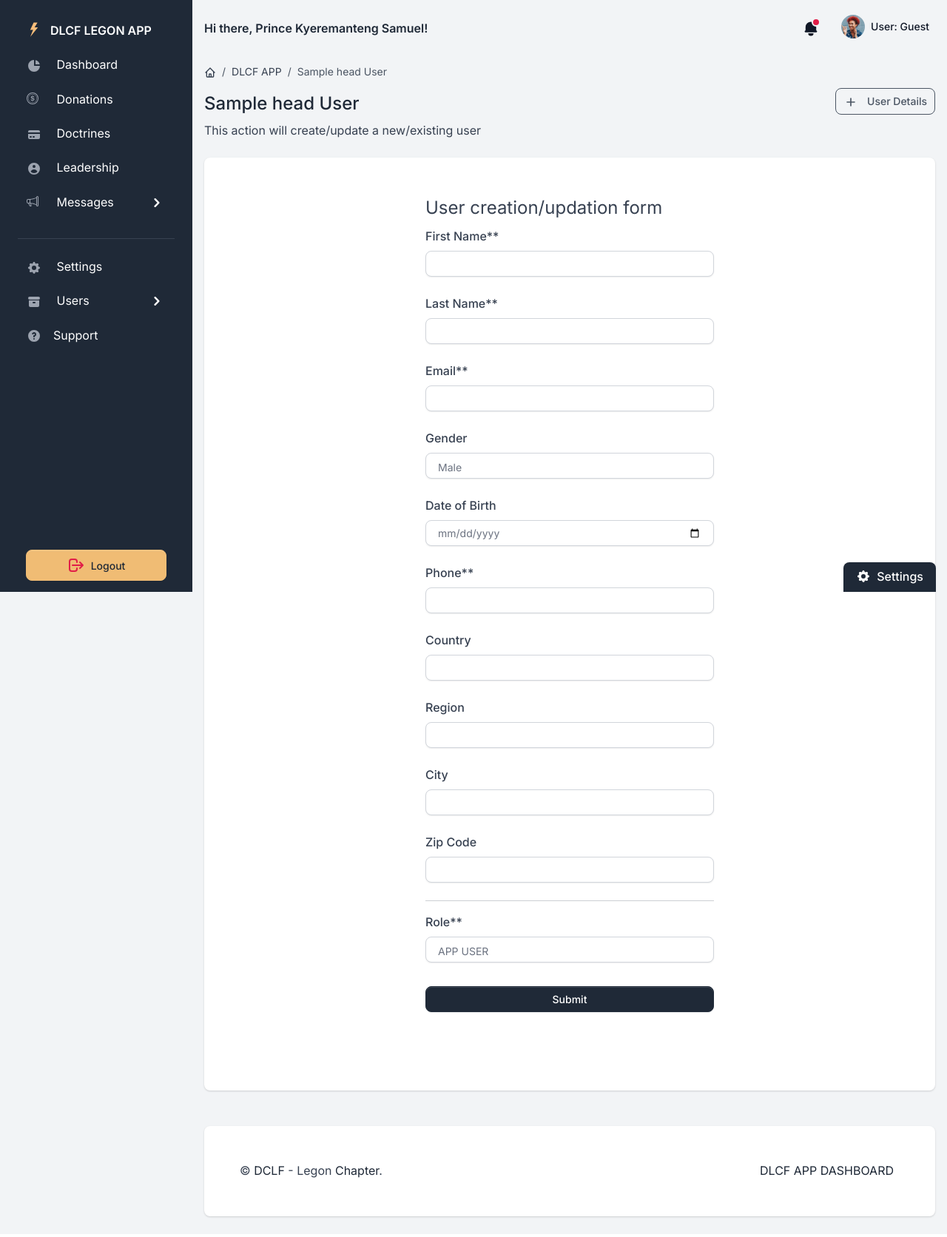
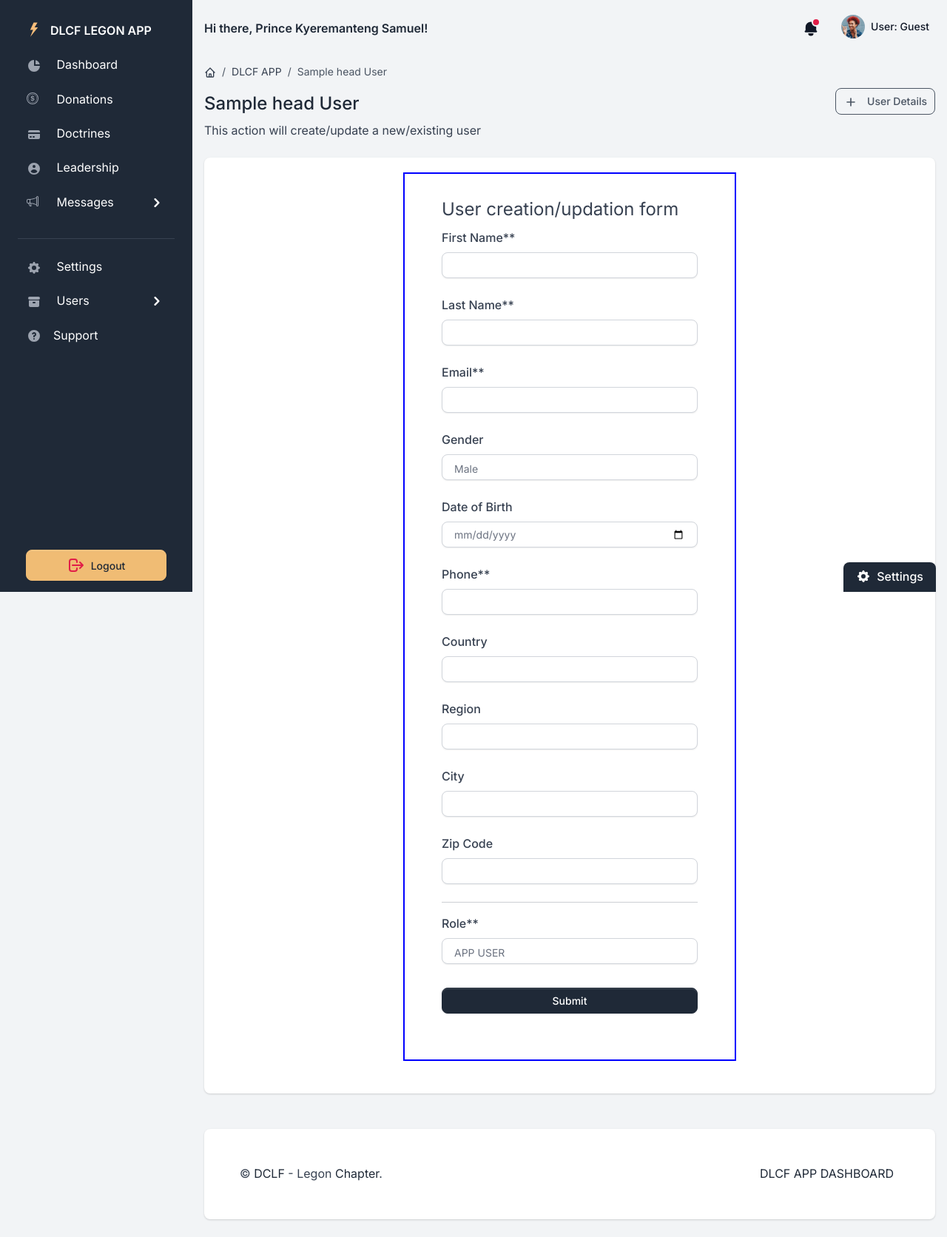
Before and after one commit to DCLF-LEGON/app_backend, a Django app: template core/dashboard/templates/dashboard/form-renderers/create_update_user.html in a window 1280 px wide. Shown: the whole page at 74% size. Run offline with Django 4.2, Linux system fonts and the light colour scheme; the template is opened without the code that fills it: most values are stand-ins (such as "Sample title", 1, 10 or a date in 2020); some libraries are stand-ins or nearby versions.

Commit message:
Update form_user.html

```diff
--- a/core/dashboard/templates/dashboard/forms/form_user.html
+++ b/core/dashboard/templates/dashboard/forms/form_user.html
@@ -1,4 +1,4 @@
-<form action="" style="border: 2px solname blue; padding: 30px;">
+<form action="" style="border: 2px solid blue; padding: 30px 50px;" method="POST">
     {% csrf_token %}
     <fieldset>
         <legend>User creation/updation form</legend>
@@ -52,7 +52,8 @@
             <label for="role">Role**</label>
             <select name="role" name="role" class="form-control">
                 <option value="app_user" {% if user.role == "app_user" %} selected {% endif %}>APP USER</option>
-                <option value="admin_user" {% if user.role == "admin_user" %} selected {% endif %}>ADMIN USER</option>
+                <option value="administrator" {% if user.role == "administrator" %} selected {% endif %}>ADMINISTRATOR
+                </option>
             </select>
         </div>
         <div class="mb-4">
```
